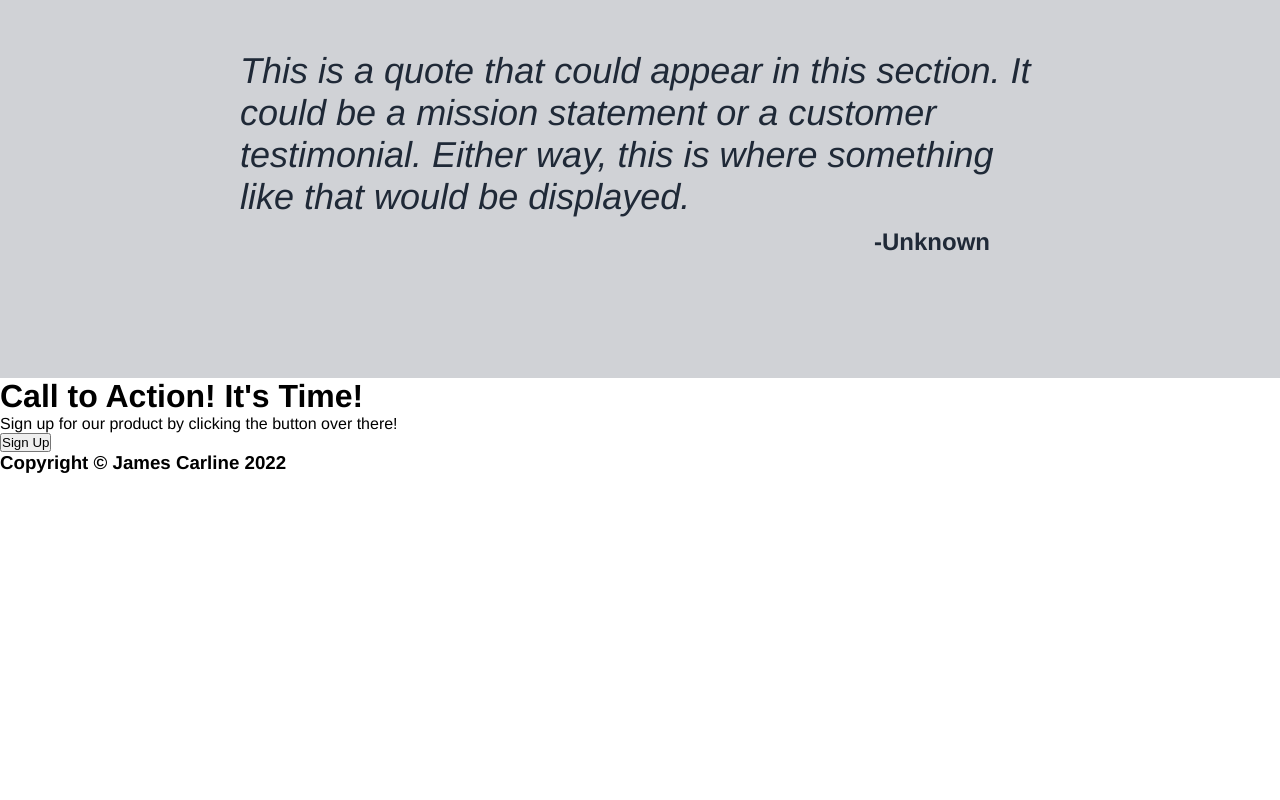
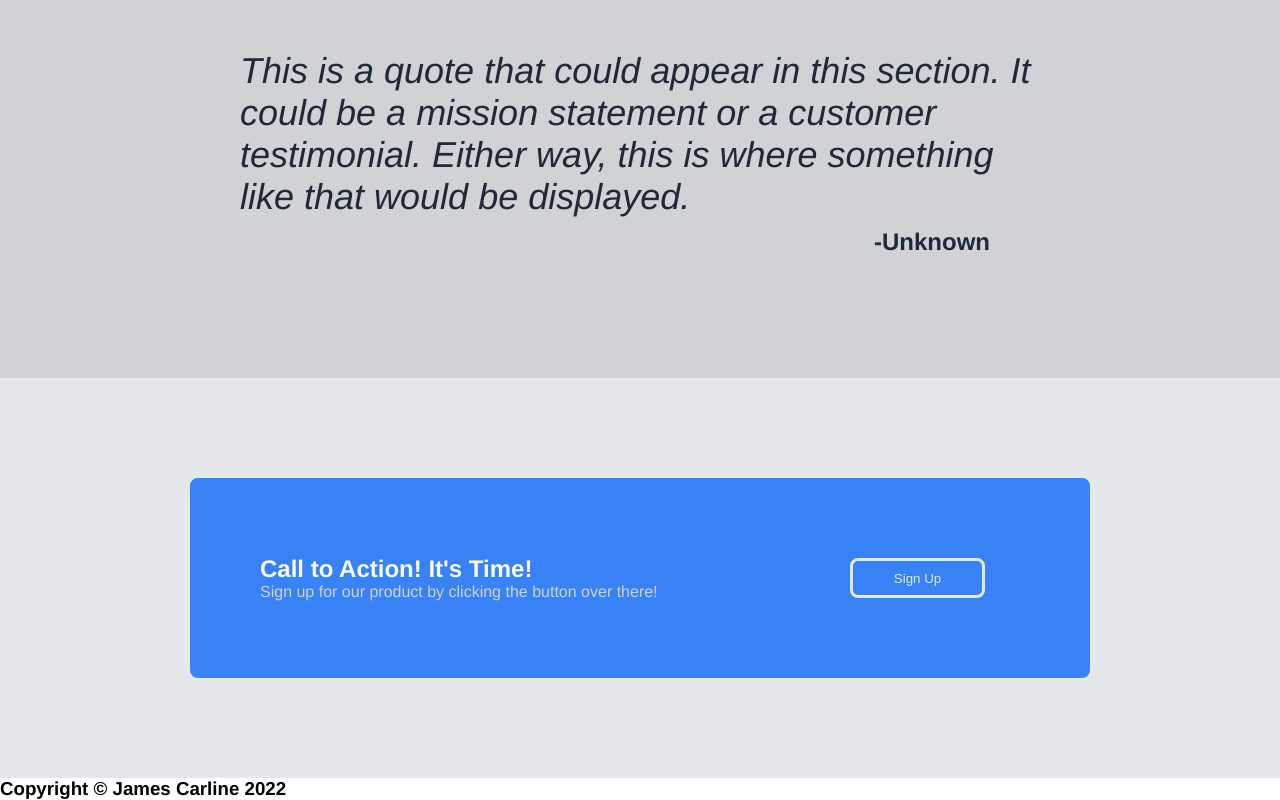
Before and after one commit to jamescln/landing-page, a plain HTML site: page index.html in a window 1280 px wide. Shown: the part 1044-1844 px from the top of the page. Before the commit the page ends 1518 px from the top, so only its background shows below. Drawn offline with Linux system fonts and the light colour scheme.

Commit message:
Create CTA class styles

```diff
--- a/style.css
+++ b/style.css
@@ -192,3 +192,52 @@ body {
   color: #1f2937;
   font-size: 24px;
 }
+
+/*||| CTA Styles ____________________*/
+
+.CTA-container {
+  display: flex;
+  height: 400px;
+  background-color: #e5e7eb;
+  justify-content: center;
+  align-items: center;
+}
+
+.CTA {
+  display: flex;
+  width: 900px;
+  height: 200px;
+  background-color: #3882f6;
+  border-radius: 0.5rem;
+  flex-direction: row;
+  justify-content: space-around;
+  align-items: center;
+}
+
+.CTA-text-container {
+  display: flex;
+  width: 50%;
+  height: 100%;
+  flex-direction: column;
+  justify-content: center;
+  align-items: left;
+}
+
+.CTA-text-header {
+  color: #f9faf8;
+  font-size: 24px;
+}
+
+.CTA-text-subtext {
+  color: #d0d2d6;
+}
+
+.CTA-sign-up {
+  color: #e5e7eb;
+  background-color: #3882f6;
+  border: 3px solid #e5e7eb;
+  height: 20%;
+  width: 15%;
+  border-radius: 0.5rem;
+  margin-right: 35px;
+}
```
